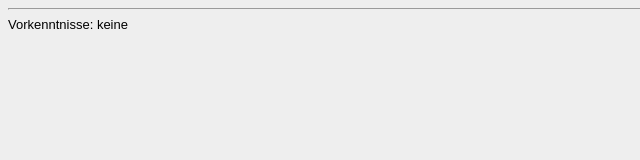
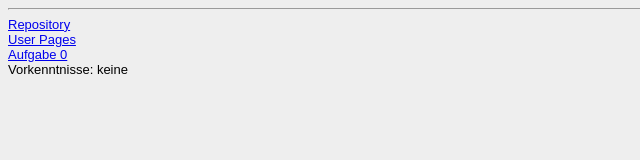
Before and after one commit to muellisa/EIA2, a plain HTML site: page steckbrief/steckbrief.htm in a window 1280 px wide. Shown: the whole page, without its empty margins (0-640 px from the left). Drawn offline with Linux system fonts and the light colour scheme.

Commit message:
steckbrief aktualisiert

```diff
--- a/steckbrief/steckbrief.htm
+++ b/steckbrief/steckbrief.htm
@@ -8,7 +8,9 @@ und diese -->
 
 <!-- Hier bitte die Vorkenntnisse im Bereich Programmierung zu Beginn der Veranstaltung kurz beschreiben! -->
 <hr>
-
+<a href="https://github.com/muellisa/EIA2" target="_blank"> Repository</a><br>
+<a href="https://muellisa.github.io" target="_blank">User Pages</a><br>
+<a href="https://muellisa.github.io/EIA2/Aufgabe0/aufgabe0.html" target="_blank"> Aufgabe 0</a><br>
 Vorkenntnisse: keine
 
 <!-- Bitte keine Änderung in der folgenden Zeile vornehmen -->
```
